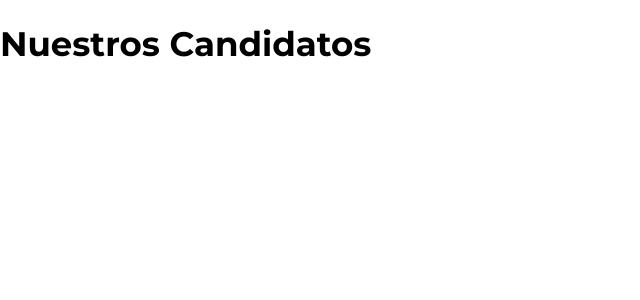
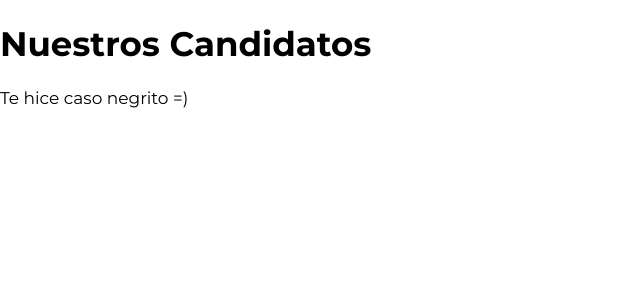
Before and after one commit to juanjinario/yaquechucha, an Angular app: page / in a window 1280 px wide. Shown: the top 300 px of the page, without its empty margins (0-640 px from the left). Built offline with nearby package versions, Linux system fonts and the light colour scheme.

Commit message:
Add agradecimiento

```diff
--- a/src/app/app.component.html
+++ b/src/app/app.component.html
@@ -1,2 +1,4 @@
 <h1>Nuestros Candidatos</h1>
 <router-outlet></router-outlet>
+<p>Te hice caso negrito =)</p>
+<!-- https://www.nytimes.com/interactive/2019/us/politics/2020-presidential-candidates.html -->
```
